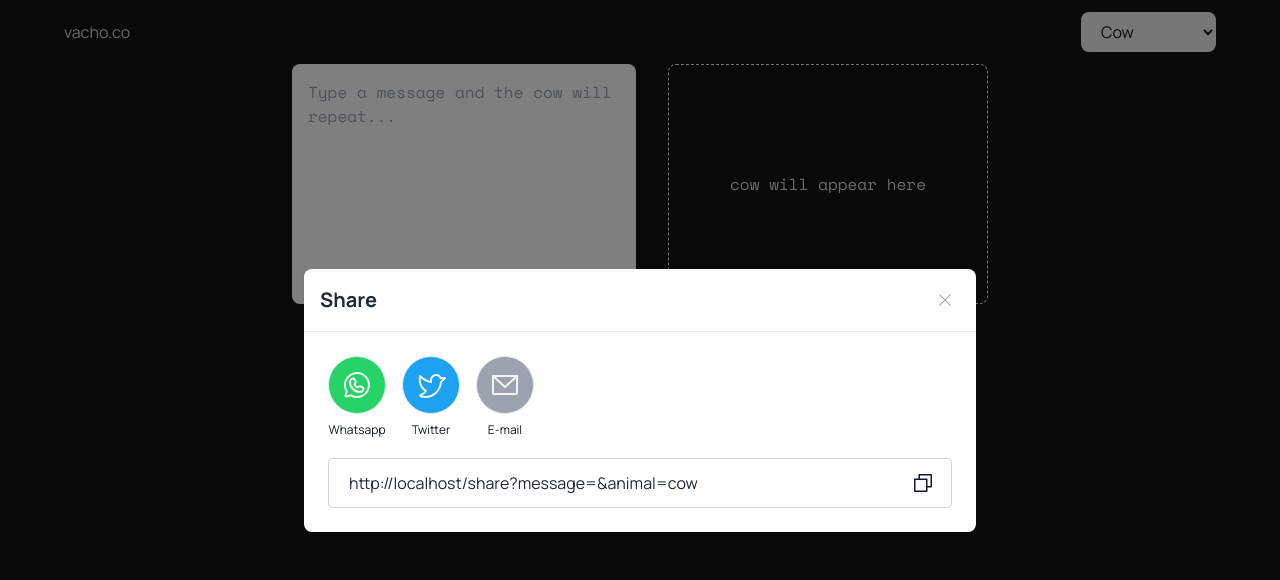
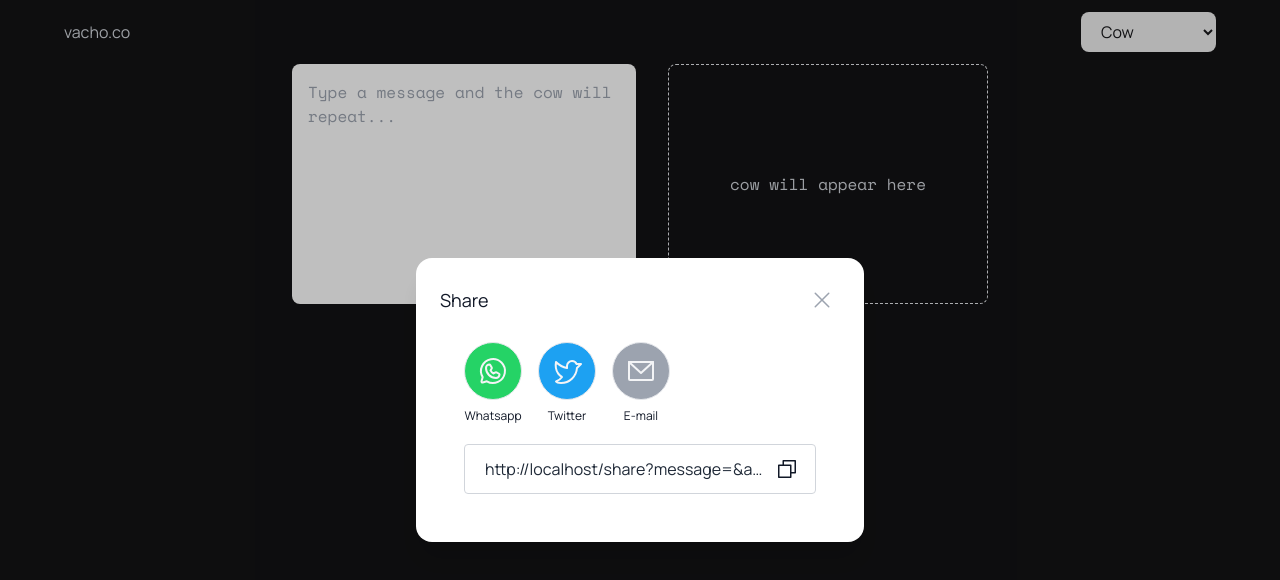
Before and after one commit to eidynho/moosay, a Next.js app: page / in a window 1280 px wide. Both pictures are taken after a click on the button "Share". Shown: the top 580 px of the page. Built offline with nearby package versions, Linux system fonts and the light colour scheme.

Commit message:
update: modals to headlessui dialog (modal)

```diff
--- a/package.json
+++ b/package.json
@@ -10,6 +10,7 @@
     "lint:fix": "eslint \"{src,apps,libs,test}/**/*.ts\" --fix"
   },
   "dependencies": {
+    "@headlessui/react": "^1.7.13",
     "@stitches/react": "^1.2.8",
     "html2canvas": "^1.4.1",
     "next": "13.2.3",
--- a/src/components/DownloadModal.tsx
+++ b/src/components/DownloadModal.tsx
@@ -1,11 +1,16 @@
-import { useEffect, useState } from "react";
-import { Image, X } from "phosphor-react";
+import { useContext, useEffect, useState } from "react";
+import { Image } from "phosphor-react";
 import html2canvas from "html2canvas";
+
+import { MessageContext } from "@/contexts/MessageContext";
+import { BaseModal } from "./headless-ui/BaseModal";
 
 export function DownloadModal() {
     const [isOpen, setIsOpen] = useState(false);
     const [canvas, setCanvas] = useState<HTMLCanvasElement | null>(null);
     const [typeFile, setTypeFile] = useState("png");
+
+    const { message } = useContext(MessageContext);
 
     useEffect(() => {
         if (isOpen) {
@@ -46,45 +51,21 @@ export function DownloadModal() {
     return (
         <>
             <button
+                disabled={!message}
                 onClick={handleToggleModal}
-                className="flex align-center justify-center gap-2 py-2 px-4 rounded bg-yellow-500 text-gray-900 hover:bg-yellow-600 transition-colors"
+                className="flex align-center justify-center gap-2 py-2 px-4 rounded bg-yellow-500 text-gray-900 transition-colors
+                enabled:hover:bg-yellow-600
+                disabled:brightness-75 disabled:cursor-not-allowed"
             >
                 <Image size={24} />
                 <span>Generate picture</span>
             </button>
 
-            {/* Main modal */}
-            <div
-                id="downloadModal"
-                onClick={handleToggleModal}
-                className={
-                    !isOpen
-                        ? "hidden"
-                        : "" +
-                          "fixed top-0 left-0 flex items-center justify-center z-50 w-full bg-black bg-opacity-50 p-4 overflow-x-hidden overflow-y-auto md:inset-0 h-[calc(100%-1rem)] md:h-full"
-                }
+            <BaseModal
+                title="Generate picture"
+                isOpen={isOpen}
+                toggleModal={handleToggleModal}
             >
-                <div
-                    onClick={(e) => e.stopPropagation()}
-                    className="relative w-full h-auto max-w-lg"
-                >
-                    {/* Modal content */}
-                    <div className="relative bg-white rounded-lg shadow">
-                        {/* Modal header */}
-                        <div className="flex items-center justify-between p-4 border-b">
-                            <h3 className="text-xl font-semibold text-gray-800">
-                                Generate picture
-                            </h3>
-                            <button
-                                onClick={handleToggleModal}
-                                className="text-gray-400 bg-transparent hover:bg-gray-200 hover:text-gray-900 rounded-lg text-sm p-1.5 ml-auto inline-flex items-center"
-                                data-modal-hide="defaultModal"
-                            >
-                                <X size={18} />
-                                <span className="sr-only">Close modal</span>
-                            </button>
-                        </div>
-
                 {/* Modal body */}
                 <div className="p-6 text-gray-900">
                     <div className="flex justify-center mb-5">
@@ -98,9 +79,7 @@ export function DownloadModal() {
                     <div className="flex items-center justify-between">
                         <select
                             className="border border-gray-400 text-zinc-900 py-2 px-4 rounded-lg outline-none"
-                                    onChange={(e) =>
-                                        setTypeFile(e.target.value)
-                                    }
+                            onChange={(e) => setTypeFile(e.target.value)}
                         >
                             <option value="png">PNG</option>
                             <option value="jpg">JPG</option>
@@ -110,15 +89,11 @@ export function DownloadModal() {
                             className="flex align-center justify-center gap-2 py-2 px-4 rounded bg-yellow-500 text-gray-900 hover:bg-yellow-600 transition-colors"
                         >
                             <Image size={24} />
-                                    <span>
-                                        Download as {typeFile.toUpperCase()}
-                                    </span>
+                            <span>Download as {typeFile.toUpperCase()}</span>
                         </button>
                     </div>
                 </div>
-                    </div>
-                </div>
-            </div>
+            </BaseModal>
         </>
     );
 }
--- a/src/components/ShareModal.tsx
+++ b/src/components/ShareModal.tsx
@@ -6,11 +6,11 @@ import {
     Share,
     TwitterLogo,
     WhatsappLogo,
-    X,
 } from "phosphor-react";
 
 import { MessageContext } from "../contexts/MessageContext";
 import { AnimalContext } from "../contexts/AnimalContext";
+import { BaseModal } from "./headless-ui/BaseModal";
 
 export function ShareModal() {
     const [isOpen, setIsOpen] = useState(false);
@@ -55,39 +55,11 @@ export function ShareModal() {
                 <span>Share</span>
             </button>
 
-            {/* Main modal */}
-            <div
-                id="shareModal"
-                onClick={handleToggleModal}
-                className={
-                    !isOpen
-                        ? "hidden"
-                        : "" +
-                          "fixed top-0 left-0 flex items-center justify-center z-50 w-full bg-black bg-opacity-50 p-4 overflow-x-hidden overflow-y-auto md:inset-0 h-[calc(100%-1rem)] md:h-full"
-                }
+            <BaseModal
+                title="Share"
+                isOpen={isOpen}
+                toggleModal={handleToggleModal}
             >
-                <div
-                    onClick={(e) => e.stopPropagation()}
-                    className="relative w-full h-auto max-w-2xl"
-                >
-                    {/* Modal content */}
-                    <div className="relative bg-white rounded-lg shadow">
-                        {/* Modal header */}
-                        <div className="flex items-center justify-between p-4 border-b">
-                            <h3 className="text-xl font-semibold text-gray-800">
-                                Share
-                            </h3>
-                            <button
-                                onClick={handleToggleModal}
-                                className="text-gray-400 bg-transparent hover:bg-gray-200 hover:text-gray-900 rounded-lg text-sm p-1.5 ml-auto inline-flex items-center"
-                                data-modal-hide="defaultModal"
-                            >
-                                <X size={18} />
-                                <span className="sr-only">Close modal</span>
-                            </button>
-                        </div>
-
-                        {/* Modal body */}
                 <div className="p-6">
                     <div className="flex items-center gap-4 mb-5">
                         <div className="flex flex-col items-center gap-2">
@@ -154,9 +126,7 @@ export function ShareModal() {
                         </span>
                     </div>
                 </div>
-                    </div>
-                </div>
-            </div>
+            </BaseModal>
         </>
     );
 }
--- /dev/null
+++ b/src/components/headless-ui/BaseModal.tsx
@@ -0,0 +1,81 @@
+import { Fragment, ReactNode } from "react";
+import { Dialog, Transition } from "@headlessui/react";
+import { X } from "phosphor-react";
+
+interface BaseModalTypes {
+    children: ReactNode;
+    title: string;
+    description?: string;
+    isOpen: boolean;
+    toggleModal: () => void;
+}
+
+export function BaseModal({
+    children,
+    title,
+    description,
+    isOpen,
+    toggleModal,
+}: BaseModalTypes) {
+    return (
+        <>
+            <Transition appear show={isOpen} as={Fragment}>
+                <Dialog
+                    as="div"
+                    className="relative z-10"
+                    onClose={toggleModal}
+                >
+                    <Transition.Child
+                        as={Fragment}
+                        enter="ease-out duration-300"
+                        enterFrom="opacity-0"
+                        enterTo="opacity-100"
+                        leave="ease-in duration-200"
+                        leaveFrom="opacity-100"
+                        leaveTo="opacity-0"
+                    >
+                        <div className="fixed inset-0 bg-black bg-opacity-25" />
+                    </Transition.Child>
+
+                    <div className="fixed inset-0 overflow-y-auto">
+                        <div className="flex min-h-full items-center justify-center p-4 text-center">
+                            <Transition.Child
+                                as={Fragment}
+                                enter="ease-out duration-300"
+                                enterFrom="opacity-0 scale-95"
+                                enterTo="opacity-100 scale-100"
+                                leave="ease-in duration-200"
+                                leaveFrom="opacity-100 scale-100"
+                                leaveTo="opacity-0 scale-95"
+                            >
+                                <Dialog.Panel className="w-full max-w-md transform overflow-hidden rounded-2xl bg-white p-6 text-left align-middle shadow-xl transition-all">
+                                    <div className="flex items-center justify-between">
+                                        <Dialog.Title
+                                            as="h3"
+                                            className="text-lg font-medium leading-6 text-gray-900"
+                                        >
+                                            {title}
+                                        </Dialog.Title>
+                                        <button
+                                            onClick={toggleModal}
+                                            className="text-gray-400 bg-transparent hover:bg-gray-200 hover:text-gray-900 rounded-lg text-sm p-1.5 ml-auto inline-flex items-center"
+                                            data-modal-hide="defaultModal"
+                                        >
+                                            <X size={24} />
+                                        </button>
+                                    </div>
+                                    {description && (
+                                        <Dialog.Description>
+                                            {description}
+                                        </Dialog.Description>
+                                    )}
+                                    {children}
+                                </Dialog.Panel>
+                            </Transition.Child>
+                        </div>
+                    </div>
+                </Dialog>
+            </Transition>
+        </>
+    );
+}
```
Also changed, not shown: 1 other file (tests, documents, lock files or other folders). Lines whose indentation alone changed are shown as unchanged.
